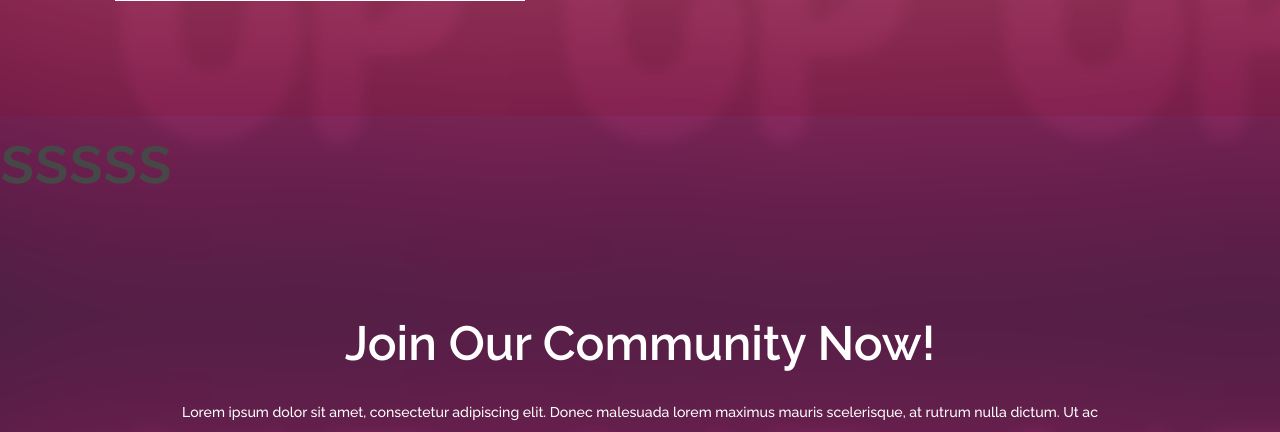
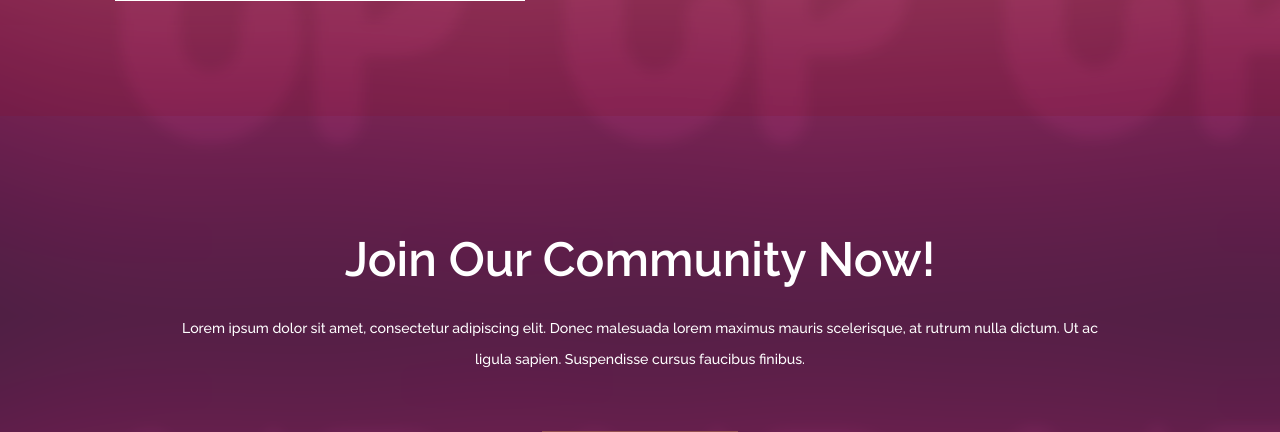
Before and after one commit to Black-Kokoro/School, a PHP site: page / in a window 1280 px wide. Shown: the part 4420-4852 px from the top of the page. Run offline with PHP 8.4, Linux system fonts and the light colour scheme; data that the repository does not hold is empty.

Commit message:
Revert "Update index.php"
This reverts commit 32f3b10e7407ed9af0b54496aa9f65eab29a15c2.

```diff
--- a/index.php
+++ b/index.php
@@ -304,6 +304,6 @@
 	</section>
 	<!-- signup section end -->
 
-        <h1>sssss</h1>
+
 	<!-- banner section -->
 	<?php include_once 'includes/CustomerSideFooter.php'; ?>
```
